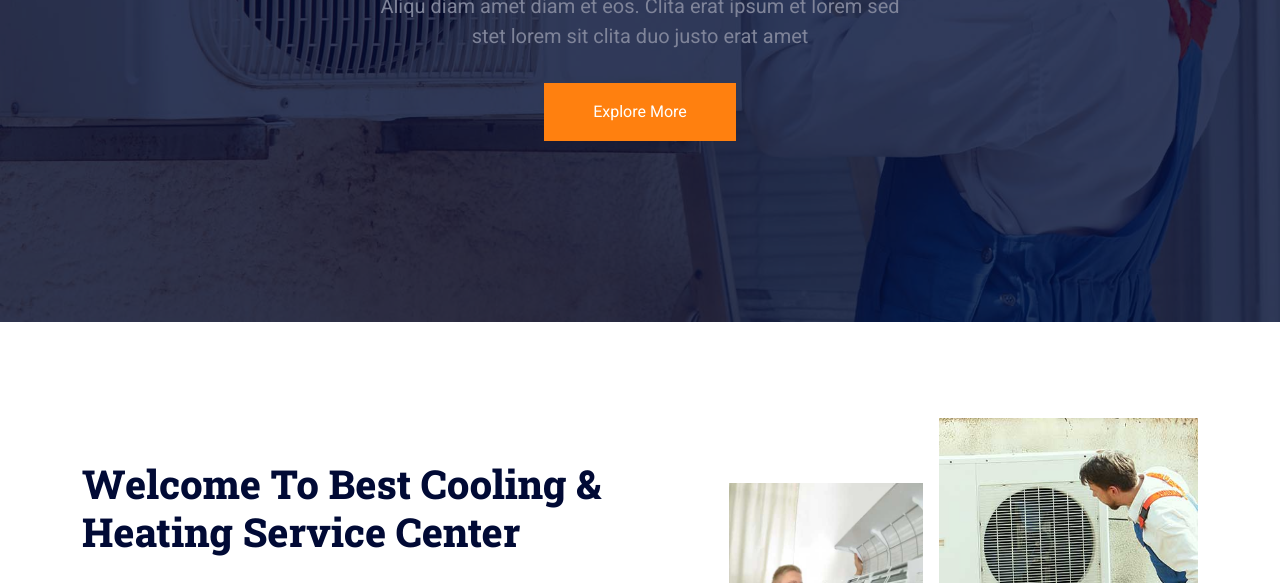
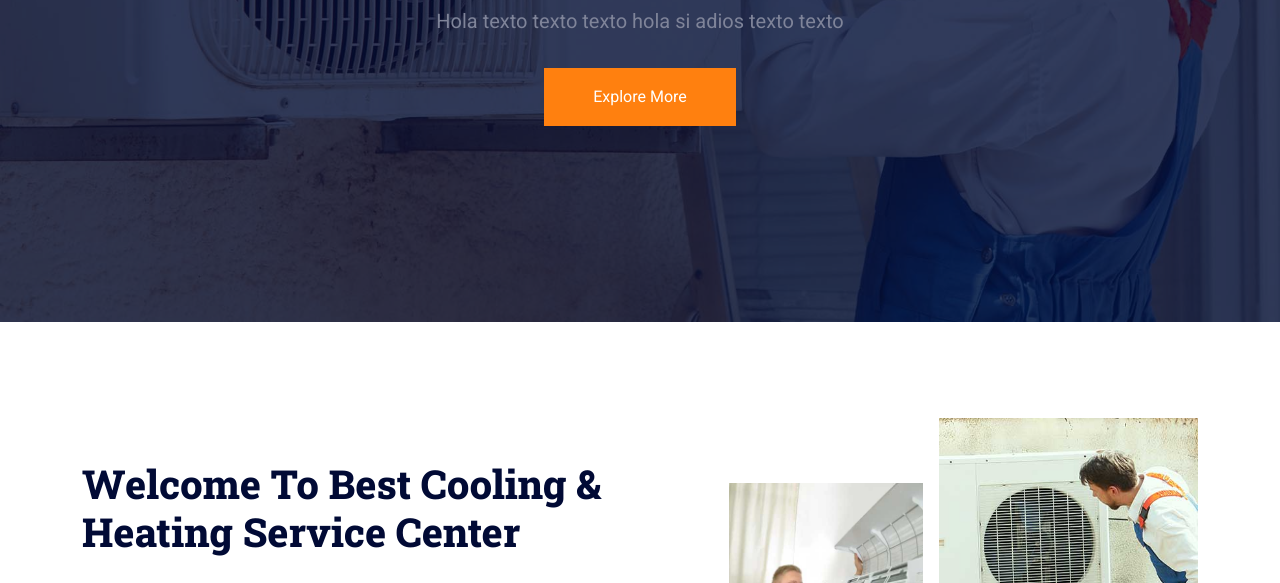
Before and after one commit to JulioLerma2904/proyecto_equipo7, a plain HTML site: page index.html in a window 1280 px wide. Shown: the part 517-1100 px from the top of the page. Drawn offline with nearby package versions, Linux system fonts and the light colour scheme.

Commit message:
LUZ PRUEBA DE CAMBIO

```diff
--- a/index.html
+++ b/index.html
@@ -112,7 +112,7 @@
                             <div class="row justify-content-center">
                                 <div class="col-lg-7 pt-5">
                                     <h1 class="display-4 text-white mb-4 animated slideInDown">We Provide Best AC Repair Services</h1>
-                                    <p class="fs-5 text-body mb-4 pb-2 mx-sm-5 animated slideInDown">Aliqu diam amet diam et eos. Clita erat ipsum et lorem sed stet lorem sit clita duo justo erat amet</p>
+                                    <p class="fs-5 text-body mb-4 pb-2 mx-sm-5 animated slideInDown">Prueba de cambios hechos por Luz Clara Felipe y Julio Lerma</p>
                                     <a href="" class="btn btn-primary py-3 px-5 animated slideInDown">Explore More</a>
                                 </div>
                             </div>
@@ -126,7 +126,7 @@
                             <div class="row justify-content-center">
                                 <div class="col-lg-7 pt-5">
                                     <h1 class="display-4 text-white mb-4 animated slideInDown">Quality Heating & Air Condition Services</h1>
-                                    <p class="fs-5 text-body mb-4 pb-2 mx-sm-5 animated slideInDown">Aliqu diam amet diam et eos. Clita erat ipsum et lorem sed stet lorem sit clita duo justo erat amet</p>
+                                    <p class="fs-5 text-body mb-4 pb-2 mx-sm-5 animated slideInDown">Hola texto texto texto hola si adios texto texto</p>
                                     <a href="" class="btn btn-primary py-3 px-5 animated slideInDown">Explore More</a>
                                 </div>
                             </div>
```
